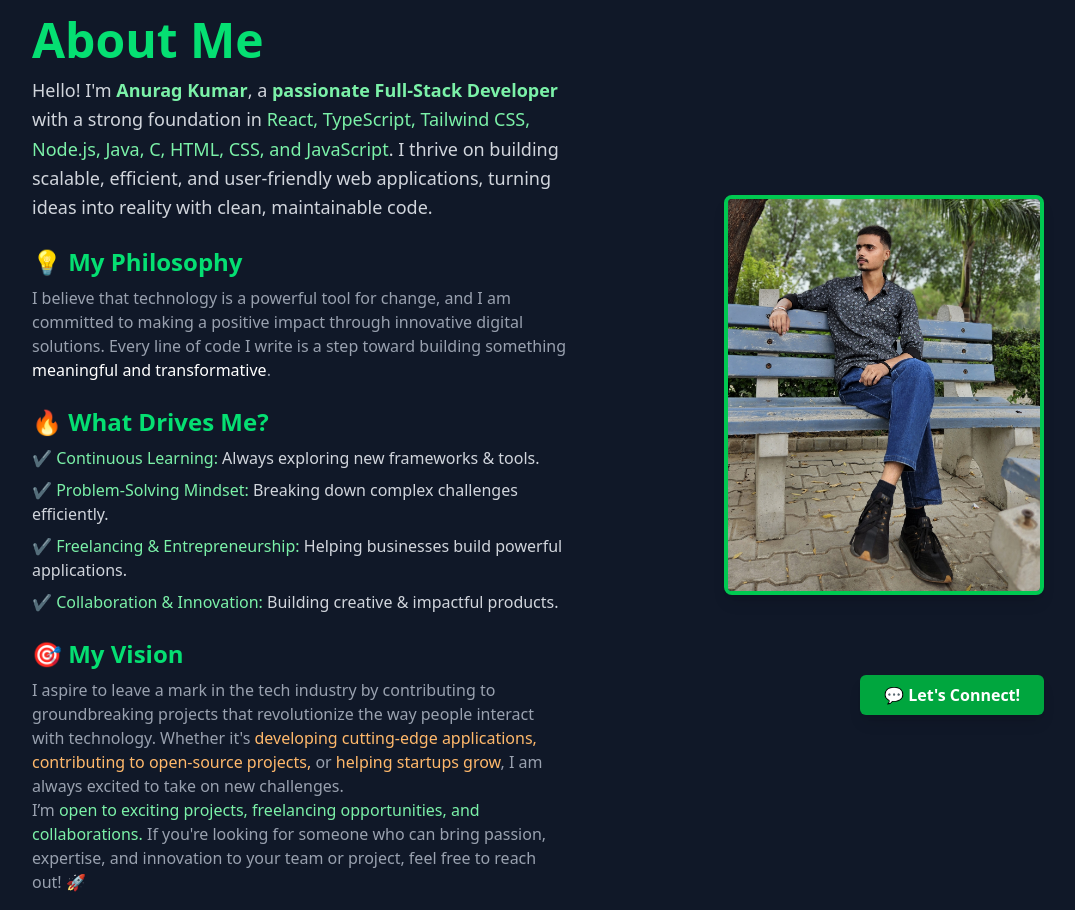
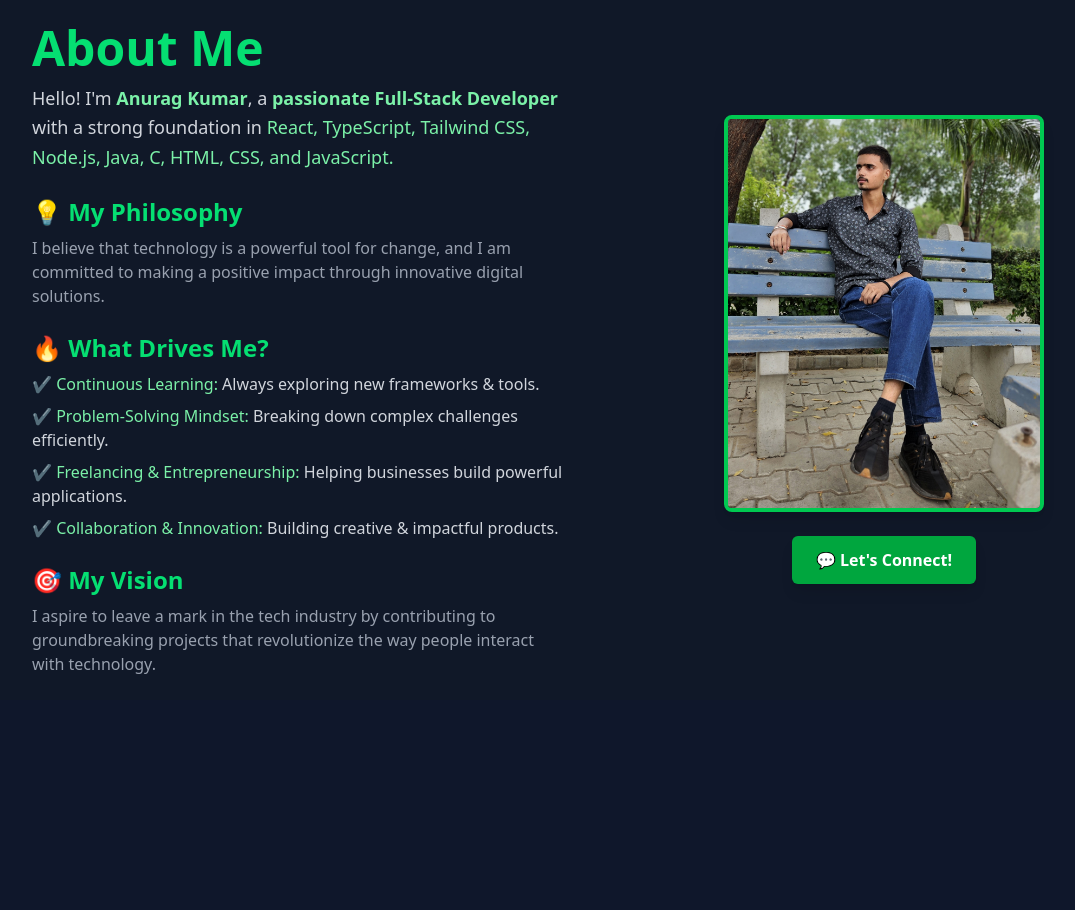
Before and after one commit to Anuragkumar86/Anurag-Portfolio, a React (Vite) app: page /about in a window 1280 px wide. Shown: the whole page, without its empty margins (48-1123 px from the left). After the commit the page ends 800 px from the top, so only its background shows below. Built offline with nearby package versions, Linux system fonts and the light colour scheme.

Commit message:
resolve responsiveness problem

```diff
--- a/src/App.css
+++ b/src/App.css
@@ -1 +1,3 @@
 @import "tailwindcss";
+
+/* index.css or globals.css */
--- a/src/components/CertificateView.tsx
+++ b/src/components/CertificateView.tsx
@@ -33,9 +33,9 @@ const certificates = [
 
 export default function Certificates() {
   return (
-    <div className="p-6 bg-slate-900 h-screen">
+    <div className="p-6 bg-slate-900">
       <h2 className="text-3xl font-bold mb-4 text-orange-500 text-center">My All Certificates</h2>
-      <div className="grid grid-cols-2 gap-4">
+      <div className="grid grid-cols-1 md:grid-cols-2 gap-4">
         {certificates.map((cert, index) => (
           <a
             key={index}
--- a/src/components/HeroSection.tsx
+++ b/src/components/HeroSection.tsx
@@ -69,13 +69,13 @@ const HeroSection: React.FC = () => {
       </div>
 
       {/* Right Section: Floating Image */}
-      <div className="mt-10 md:mt-0 md:w-1/2 flex justify-center relative">
+      <div className="mt-15 mb-38 md:mt-40 md:w-1/2 flex justify-center relative">
         <motion.div
-          className="w-70 h-70 md:w-90 md:h-90 rounded-full border-6 border-green-400 flex items-center justify-center overflow-hidden shadow-xl hover:border-yellow-500"
+          className=" w-60 h-60 md:w-90 md:h-90 rounded-full border-6 border-green-400 flex items-center justify-center overflow-hidden shadow-xl hover:border-yellow-500"
           animate={{ y: [0, -40, 0] }} // Moves up and down
           transition={{ duration: 4, repeat: Infinity, ease: "easeInOut" }}
         >
-          <img src={profileImage} alt="Profile" className="w-70 h-70 md:w-90 md:h-90 rounded-full" />
+          <img src={profileImage} alt="Profile" className="w-60 h-60 md:w-90 md:h-90 rounded-full" />
         </motion.div>
       </div>
     </section>
--- a/src/components/NavBar.tsx
+++ b/src/components/NavBar.tsx
@@ -62,9 +62,9 @@ const NavBar: React.FC = () => {
         } transition-transform duration-500 ease-in-out`}
       >
         <div className="w-3/4 h-full bg-gray-900 shadow-lg p-6 flex flex-col space-y-6">
-          <h1 onClick={()=>{
-            navigate("/")
-          }} className="text-3xl font-extrabold tracking-wide text-green-400 cursor-pointer">Anurag Kumar</h1>
+          <Link to={"/"}>
+          <h1 className="text-3xl font-extrabold tracking-wide text-green-400 cursor-pointer">Anurag Kumar</h1>
+          </Link>
           <ul className="text-xl space-y-4">
             <li>
               <Link
--- a/src/components/ProjectShowCase.tsx
+++ b/src/components/ProjectShowCase.tsx
@@ -43,7 +43,7 @@ const ProjectShowcase: React.FC = () => {
     <div className="bg-slate-900 min-h-screen">
     <div className="container mx-auto px-4 py-8 border-t-1 border-slate-700 bg-slate-900">
       <h2 className="text-3xl font-bold text-center mb-8 text-orange-500 shadow-2xl">🚀 Project Showcase</h2>
-      <div className="grid md:grid-cols-2 lg:grid-cols-3 gap-6 bg-slate-900">
+      <div className="grid md:grid-cols-2 lg:grid-cols-3 gap-6 bg-slate-900 ">
         {projects.map((project, index) => (
           <Card key={index} className=" border-1 border-slate-400 p-4 hover:border-green-400 hover:scale-105 transition-shadow duration-300">
             <CardContent>
--- a/src/index.css
+++ b/src/index.css
@@ -1 +1,6 @@
 @import "tailwindcss";
+
+body {
+
+    @apply  bg-slate-900 text-white;
+  }
--- a/src/pages/About.tsx
+++ b/src/pages/About.tsx
@@ -1,38 +1,31 @@
 import React from "react";
-// import cap from "../images/cap.jpg"
-import small from "../images/smallHair_c.jpg"
-// import profile from "../images/profile.jpg"
+import small from "../images/smallHair_c.jpg";
+import { Link } from "react-router-dom";
 
 const About: React.FC = () => {
   return (
-        <section id="about" className="bg-gray-900 text-white py-4">
-            <div className="container mx-auto px-6 lg:px-20 flex flex-col-reverse lg:flex-row items-center gap-12">
+    <section id="about" className="bg-gray-900 text-white py-6">
+      <div className="container mx-auto px-6 lg:px-20 flex flex-col lg:flex-row items-center gap-12">
 
-                {/* Left Side: Description */}
+        {/* Left Side: About Me Description */}
         <div className="lg:w-1/2 text-center lg:text-left">
-                    <h2 className="text-5xl font-extrabold text-green-400 mb-3">
+          <h2 className="text-4xl sm:text-5xl font-extrabold text-green-400 mb-3">
             About Me
           </h2>
           <p className="text-lg text-gray-300 leading-relaxed">
-                        Hello! I'm <span className="font-semibold text-green-300">Anurag Kumar</span>,
-                        a <span className="font-semibold text-green-300">passionate Full-Stack Developer </span>
-                        with a strong foundation in <span className="text-green-300">React, TypeScript, Tailwind CSS, Node.js, Java, C, HTML, CSS, and JavaScript</span>.
-                        I thrive on building scalable, efficient, and user-friendly web applications,
-                        turning ideas into reality with clean, maintainable code.
+            Hello! I'm <span className="font-semibold text-green-300">Anurag Kumar</span>, a{" "}
+            <span className="font-semibold text-green-300">passionate Full-Stack Developer</span> with a strong foundation in{" "}
+            <span className="text-green-300">
+              React, TypeScript, Tailwind CSS, Node.js, Java, C, HTML, CSS, and JavaScript.
+            </span>
           </p>
 
-                    <h3 className="text-2xl font-semibold text-green-400 mt-6">
-                        💡 My Philosophy
-                    </h3>
+          <h3 className="text-2xl font-semibold text-green-400 mt-6">💡 My Philosophy</h3>
           <p className="mt-2 text-gray-400">
-                        I believe that technology is a powerful tool for change,
-                        and I am committed to making a positive impact through innovative digital solutions.
-                        Every line of code I write is a step toward building something <span className="text-white">meaningful and transformative</span>.
+            I believe that technology is a powerful tool for change, and I am committed to making a positive impact through innovative digital solutions.
           </p>
 
-                    <h3 className="text-2xl font-semibold text-green-400 mt-6">
-                        🔥 What Drives Me?
-                    </h3>
+          <h3 className="text-2xl font-semibold text-green-400 mt-6">🔥 What Drives Me?</h3>
           <ul className="mt-2 space-y-2 text-gray-300">
             <li>✔ <span className="text-green-300 font-medium">Continuous Learning:</span> Always exploring new frameworks & tools.</li>
             <li>✔ <span className="text-green-300 font-medium">Problem-Solving Mindset:</span> Breaking down complex challenges efficiently.</li>
@@ -40,45 +33,33 @@ const About: React.FC = () => {
             <li>✔ <span className="text-green-300 font-medium">Collaboration & Innovation:</span> Building creative & impactful products.</li>
           </ul>
 
-                    <h3 className="text-2xl font-semibold text-green-400 mt-6">
-                        🎯 My Vision
-                    </h3>
+          <h3 className="text-2xl font-semibold text-green-400 mt-6">🎯 My Vision</h3>
           <p className="mt-2 text-gray-400">
-                        I aspire to leave a mark in the tech industry by contributing to groundbreaking projects that revolutionize the way people interact with technology. Whether it's <span className="text-orange-300">developing cutting-edge applications, contributing to open-source projects,</span> or <span className="text-orange-300">helping startups grow</span>, I am always excited to take on new challenges.
+            I aspire to leave a mark in the tech industry by contributing to groundbreaking projects that revolutionize the way people interact with technology.
           </p>
-                    <p className=" text-gray-400">
-                        I’m <span className="text-green-300 font-medium">open to exciting projects, freelancing opportunities, and collaborations.</span> If you're looking for someone who can bring passion, expertise, and innovation to your team or project, feel free to reach out! 🚀
-                    </p>
+        </div>
 
-                    {/* Contact Button */}
-                    {/* <a
-                        href="/contact"
-                        className="inline-block mt-6 px-6 py-2 bg-green-600 text-white font-semibold rounded-md
+        {/* Right Side: Image and Connect Button */}
+        <div className="lg:w-1/2 flex flex-col items-center">
+          {/* Profile Image */}
+          <div className="flex justify-center w-full">
+            <img
+              src={small}
+              alt="My Profile"
+              className="w-full sm:w-80 h-auto object-cover rounded-lg shadow-lg border-4 border-green-500 hover:scale-105 transition-transform duration-300"
+            />
+          </div>
+
+          {/* Connect Button */}
+          <div className="flex justify-center w-full mt-6">
+            <Link
+              to="/contact"
+              className="px-6 py-3 bg-green-600 text-white font-semibold rounded-md
               hover:bg-green-800 transition duration-300 shadow-lg hover:shadow-green-500/50"
             >
               💬 Let's Connect!
-                    </a> */}
+            </Link>
           </div>
-
-                {/* Right Side: Image */}
-                <div className="items-center justify-center lg:w-1/2">
-                    <div className="flex justify-center">
-                        <img
-                            src={small} // Replace this with your actual image path
-                            alt="My Profile"
-                            className="w-80 h-100 object-cover rounded-lg shadow-lg border-4 border-green-500 hover:scale-105 transition-transform duration-300"
-                        />
-
-
-                    </div>
-
-                    <a
-                        href="/contact"
-                        className="inline-block mt-20 px-6 py-2 ml-61 bg-green-600 text-white font-semibold rounded-md
-                      hover:bg-green-800 transition duration-300 shadow-lg hover:shadow-green-500/50"
-                    >
-                        💬 Let's Connect!
-                    </a>
         </div>
 
       </div>
--- a/tailwind.config.js
+++ b/tailwind.config.js
@@ -1,7 +1,7 @@
 /** @type {import('tailwindcss').Config} */
 module.exports = {
     darkMode: ['class', 'class'],
-    content: ["./src/**/*.{js,ts,jsx,tsx}"], // Ensure Tailwind scans your source files
+    content: ["./src/**/*.{js,ts,jsx,tsx}", "./index.html"], // Ensure Tailwind scans your source files
     theme: {
     	extend: {
     		animation: {
```
Lines whose indentation alone changed are shown as unchanged.
